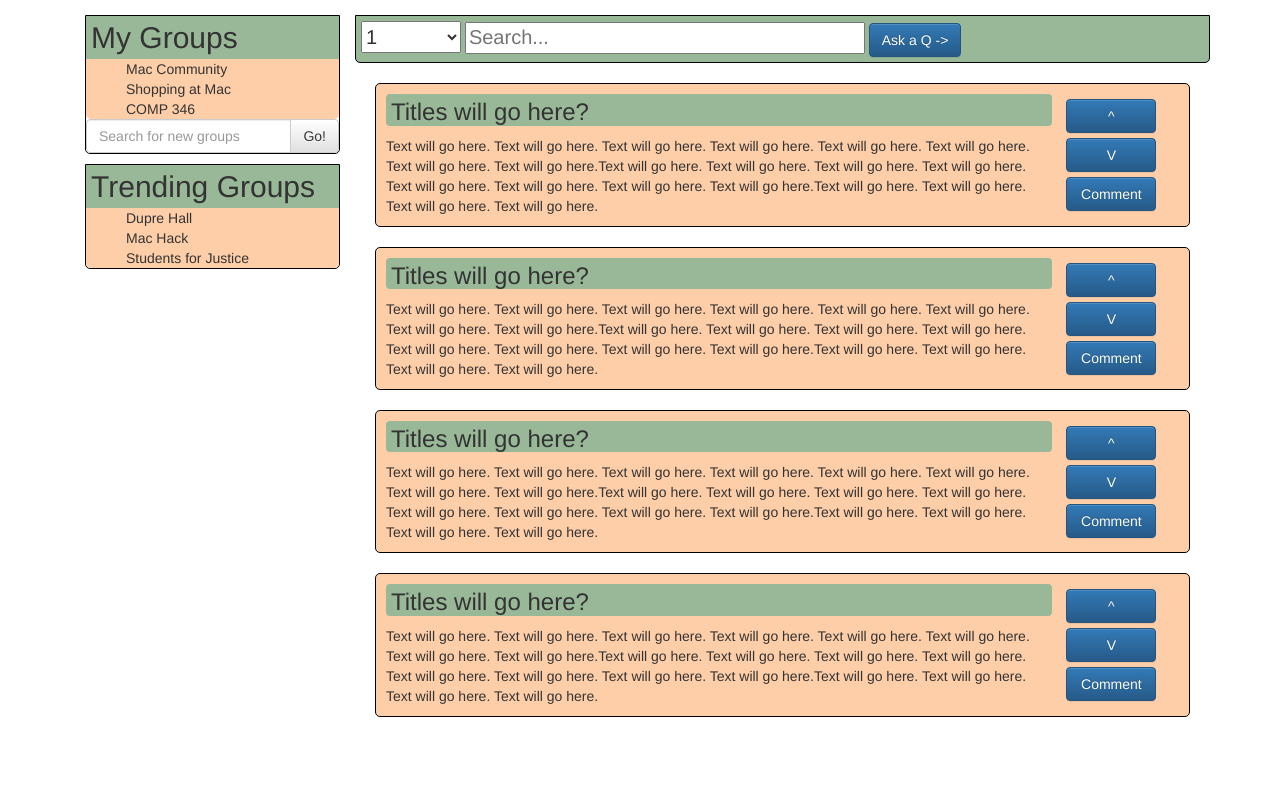
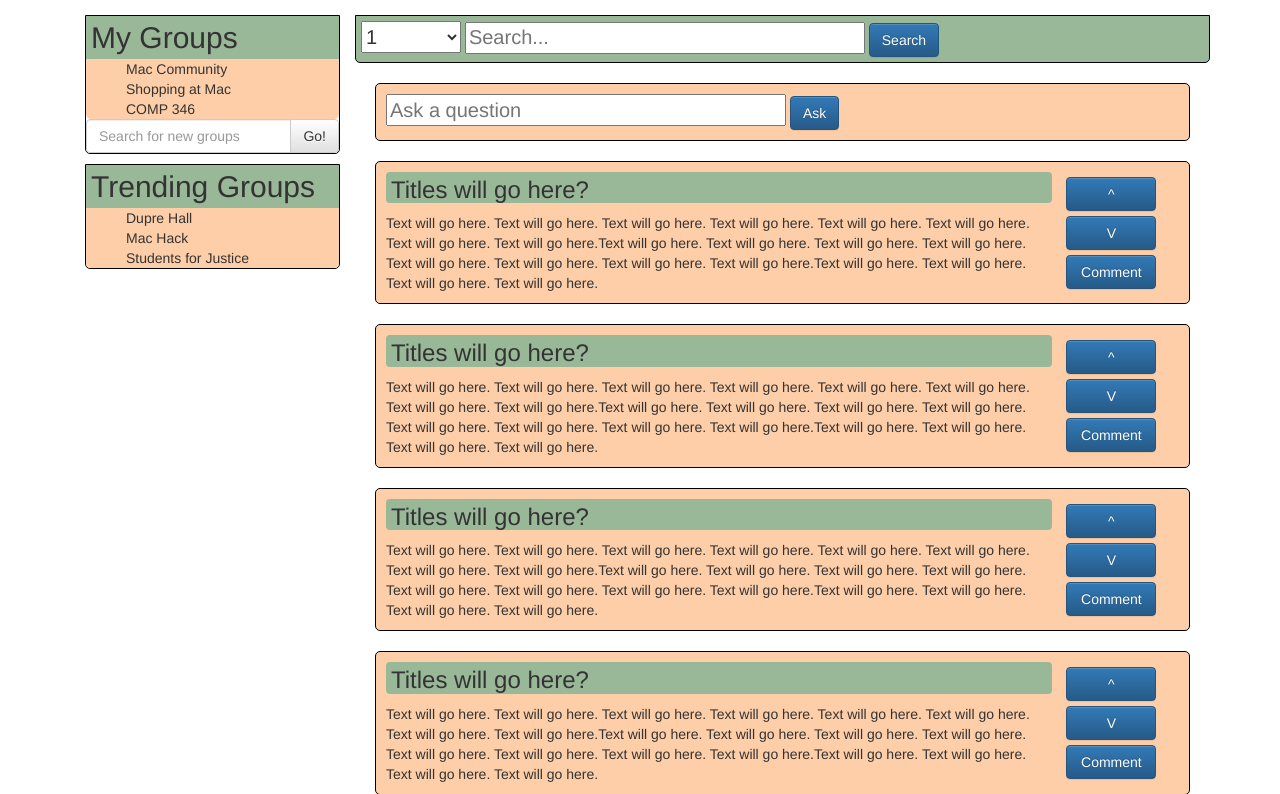
Before and after one commit to MackHartley/scratchQs, a Python web app: template templates/index.html in a window 1280 px wide. Shown: the part 57-851 px from the top of the page. Before the commit the page ends 774 px from the top, so only its background shows below. Run offline with Jinja, Linux system fonts and the light colour scheme; the template is opened without the code that fills it, so the values that code supplies are empty; some libraries are stand-ins or nearby versions.

Commit message:
Added html and css structure

```diff
--- a/templates/index.html
+++ b/templates/index.html
@@ -67,14 +67,20 @@
 					<option value="3">3</option>
 					<option value="4">4</option>
 				</select>
-				<input type="text" name="search" placeholder="Search..." id="searchField">
-				<button class="btn btn-primary" id="askQuestion">Ask a Q -></button>
+				<input class="searchField" type="text" name="search" placeholder="Search..." id="searchField">
+				<button class="btn btn-primary" id="askQuestion">Search</button>
 			</div>
 
 
 
 
 			<div class="questions">
+
+
+				<div class="questionForm question">
+					<input class="searchField" type="text" name="answer" placeholder="Ask a question" id="newQuestionInput">
+					<button class="btn btn-primary">Ask</button>
+				</div>
 
 				<div class="question">
 					<div class="questionInfo">
--- a/templates/main.css
+++ b/templates/main.css
@@ -55,6 +55,10 @@ ul {
 }
 
 #searchField{
+
+}
+
+.searchField{
 	height: 32px;
 	width: 400px;
 	font-size: 20px;
@@ -113,3 +117,7 @@ ul {
 	width: 90px;
 	margin-top: 5px;
 }
+
+.questionForm{
+	border: 1px solid black;
+}
```
